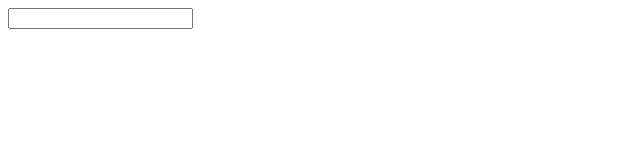
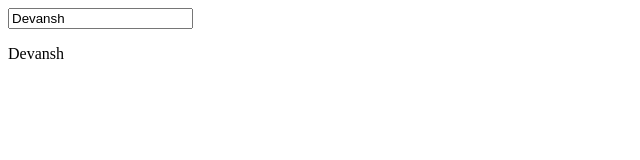
Before and after one commit to D-Coder135/First-App-Angular, an Angular app: page / in a window 1280 px wide. Shown: the top 160 px of the page, without its empty margins (0-640 px from the left). Built offline with nearby package versions, Linux system fonts and the light colour scheme.

Commit message:
add a name property to the class AppComponent

```diff
--- a/src/app/app.component.ts
+++ b/src/app/app.component.ts
@@ -6,5 +6,5 @@ import { Component } from '@angular/core';
   styleUrls: ['./app.component.css']
 })
 export class AppComponent {
-  title = 'first-app';
+  name = 'Devansh';
 }
```
